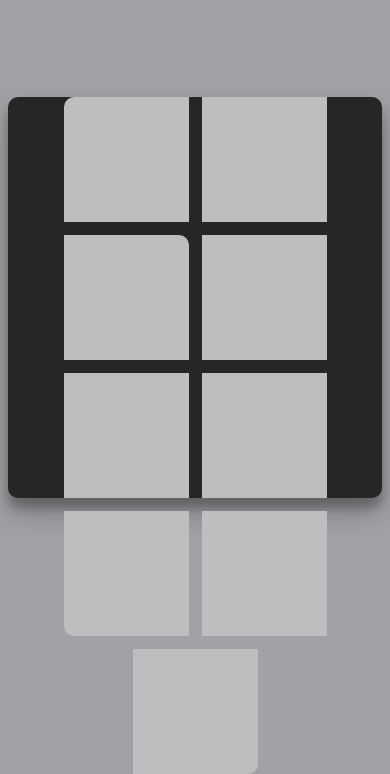
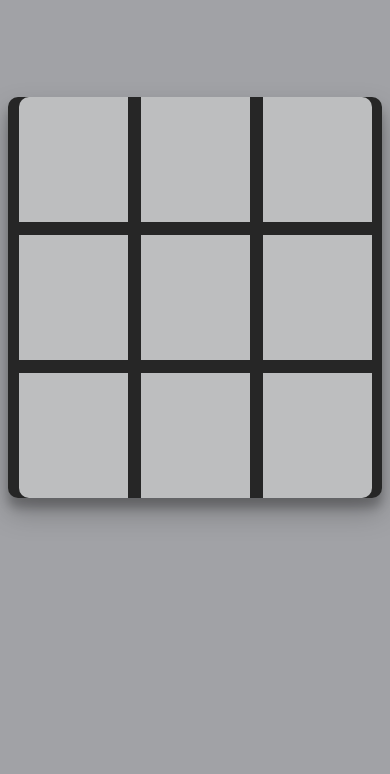
Before and after one commit to renatopejon/Jogo-da-Velha, a plain HTML site: page index.html in a window 390 px wide. Shown: the part 85-859 px from the top of the page. Drawn offline with nearby package versions, Linux system fonts and the light colour scheme.

Commit message:
Update style.css
- Media query adjustments

```diff
--- a/style.css
+++ b/style.css
@@ -79,9 +79,9 @@ span {
     border-bottom-right-radius: 10px;
 }
 
-@media (max-width: 350px) {
+@media (min-width: 372px) {
     span {
-        width: 102px;
+        width: 109px;
         height: 125px;
     }
 }
```
